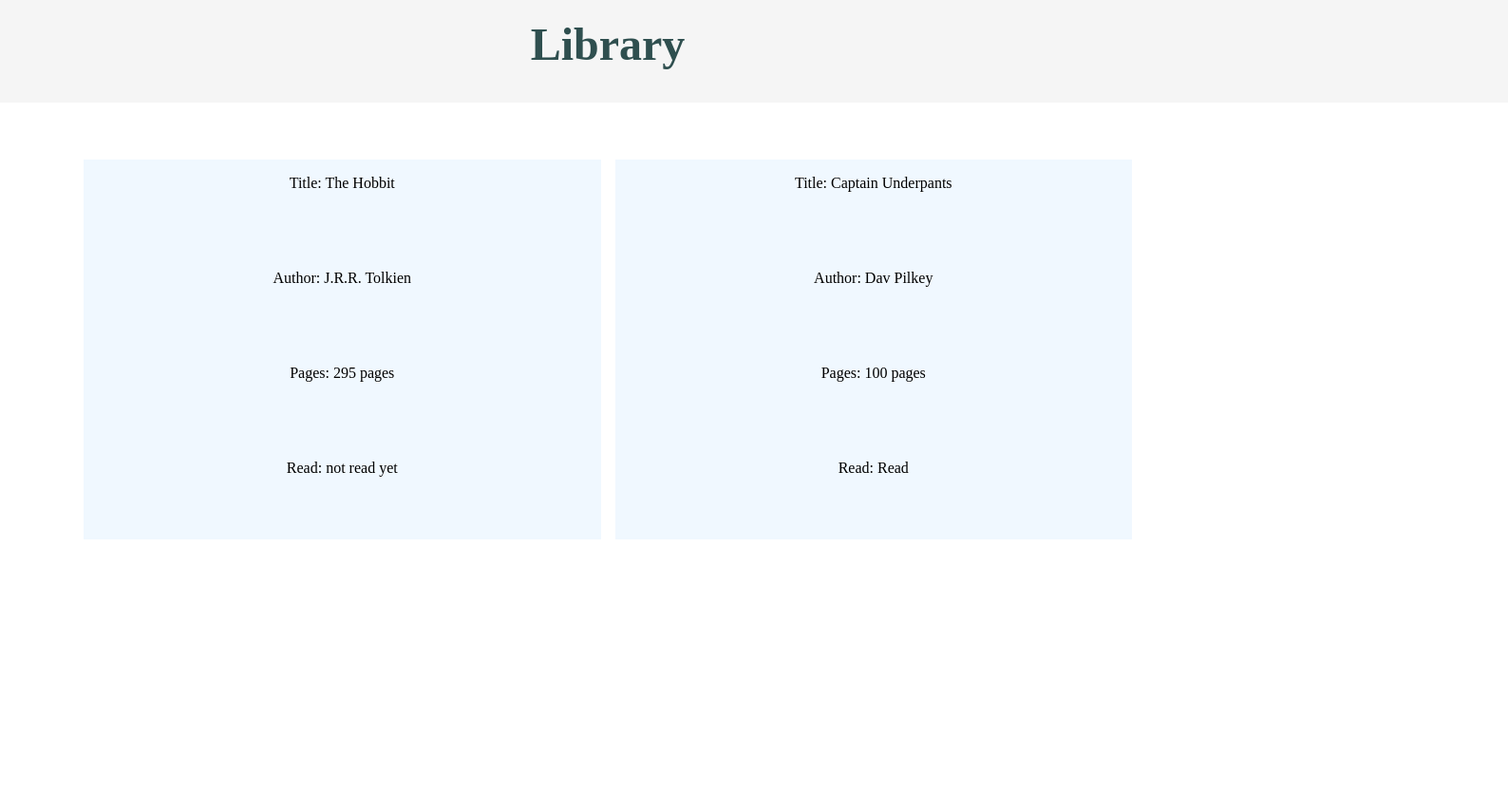
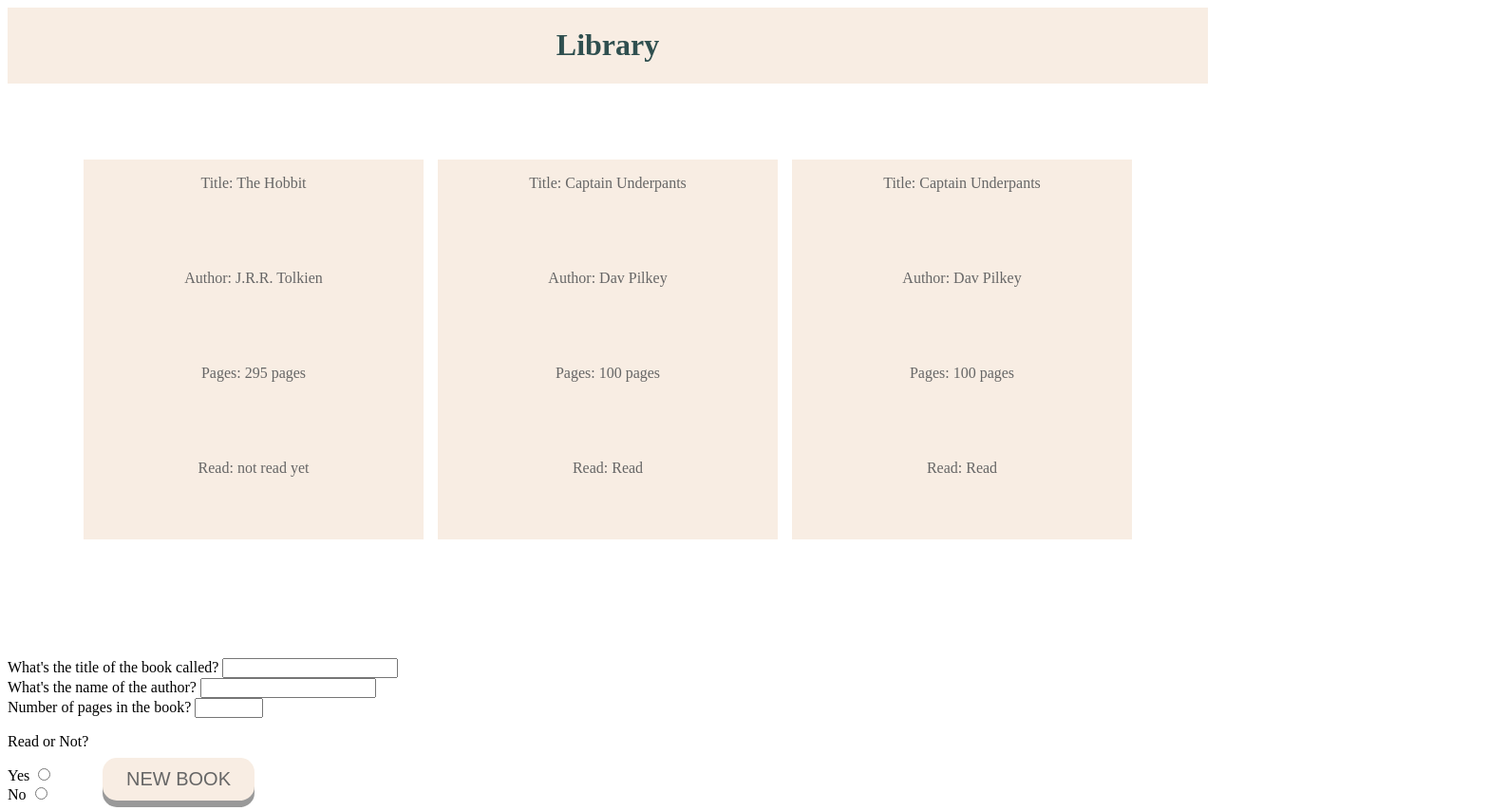
Before and after one commit to Umar835/Library, a plain HTML site: page index.html in a window 1280 px wide. Shown: the whole page at 95% size, 1588 px wide, since content can reach past the window. Before the commit the page ends 800 px from the top, so only its background shows below. Drawn offline with Linux system fonts and the light colour scheme.

Commit message:
Adds book cards, form, header and button to page

```diff
--- a/index.html
+++ b/index.html
@@ -11,8 +11,33 @@
             <h1>Library</h1>
         </div>
         <div class="books"></div>
+    <div class="form">
+        <button class="button">NEW BOOK</button>
+    <form action="index.html" method="get">
+        <div class="input">
+            <label for="title">What's the title of the book called?</label>
+            <input type="text" name="title" id="title">
+        </div>
+        <div class="input">
+            <label for="author">What's the name of the author?</label>
+            <input type="text" name="author" id="author">
+        </div>
+        <div class="input">
+            <label for="pages">Number of pages in the book?</label>
+            <input type="number" name="pages" id="pages" min="1" max="6000">
+        </div>
+        <p>Read or Not?</p>
+        <div class="input">
+            <label for="read">Yes</label>
+            <input type="radio" name="read" id="read">
+        </div>
+        <div class="input">
+            <label for="read">No</label>
+            <input type="radio" name="read" id="read">
+        </div>
+      </form>
     </div>
-
+</div>
     <script src="main.js"></script>
 </body>
 </html>
--- a/main.js
+++ b/main.js
@@ -22,7 +22,6 @@ function displayBookOnPage(){
         bookCard.classList.add('bookCard');
         books.appendChild(bookCard)
         for(let key in displayBook){
-            console.log(`${key}: ${myLibrary[key]}`)
             const para = document.createElement('p')
             para.textContent = (`${key}: ${displayBook[key]}`)
             bookCard.appendChild(para)
@@ -31,7 +30,7 @@ function displayBookOnPage(){
 }
 
 addBookToLibrary("The Hobbit", "J.R.R. Tolkien", "295 pages", "not read yet");
-
+addBookToLibrary("Captain Underpants", "Dav Pilkey", "100 pages", "Read");
 addBookToLibrary("Captain Underpants", "Dav Pilkey", "100 pages", "Read");
 
 displayBookOnPage();
--- a/style.css
+++ b/style.css
@@ -2,14 +2,9 @@
 .header{
     display: flex;
     justify-content: center;
-    background-color: whitesmoke;
-    transform: scale(1.5,1.5);
+    background-color: #F8EDE3;
     color:darkslategray
 }
-body{
-    background-image: url('wallpaperflare.com_wallpaper\ \(1\).jpg');
-}
-
 .books{
     display: grid;
     grid-template-columns: repeat(auto-fit, minmax(250px, 1fr));
@@ -18,9 +13,32 @@ body{
     margin: 5rem;
 }
 .books .bookCard{
-   background-color: aliceblue;
-   color: black;
+   background-color: #F8EDE3;
+   color: #666;
    text-align: center;
    height: 400px;
    display: grid;
 }
+.button{
+    padding: 11px 25px;
+    font-size: 20px;
+    text-align: center;
+    cursor: pointer;
+    outline: none;
+    color: #fff;
+    background-color: #F8EDE3;
+    border: none;
+    border-radius: 15px;
+    box-shadow: 0 7px #999;
+    color: #666;
+    position: relative;
+    top: 150px;
+    left: 100px;
+}
+.button:hover {background-color: #DFD3C3}
+
+.button:active {
+  background-color: #F8EDE3;
+  box-shadow: 0 5px #666;
+  transform: translateY(4px);
+}
```
